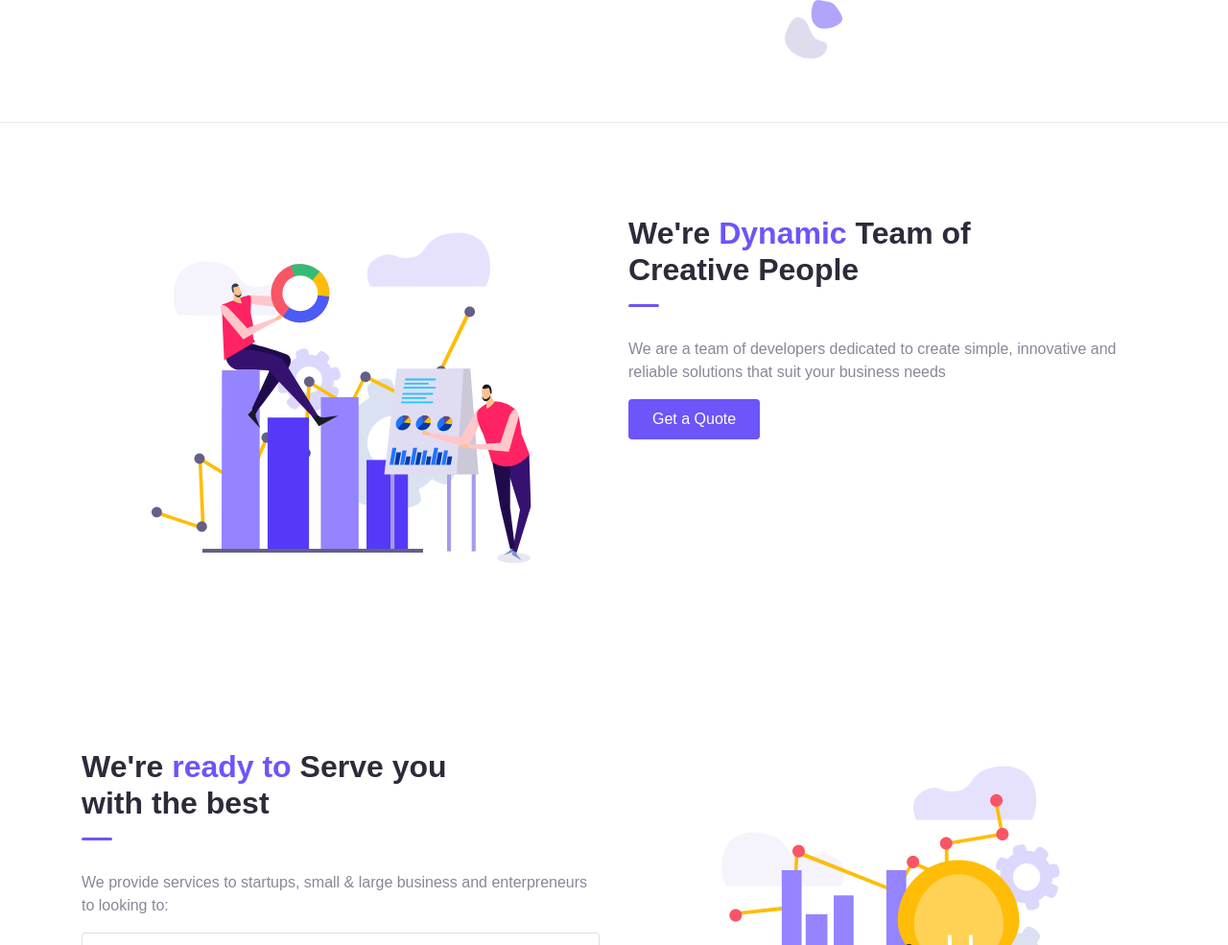
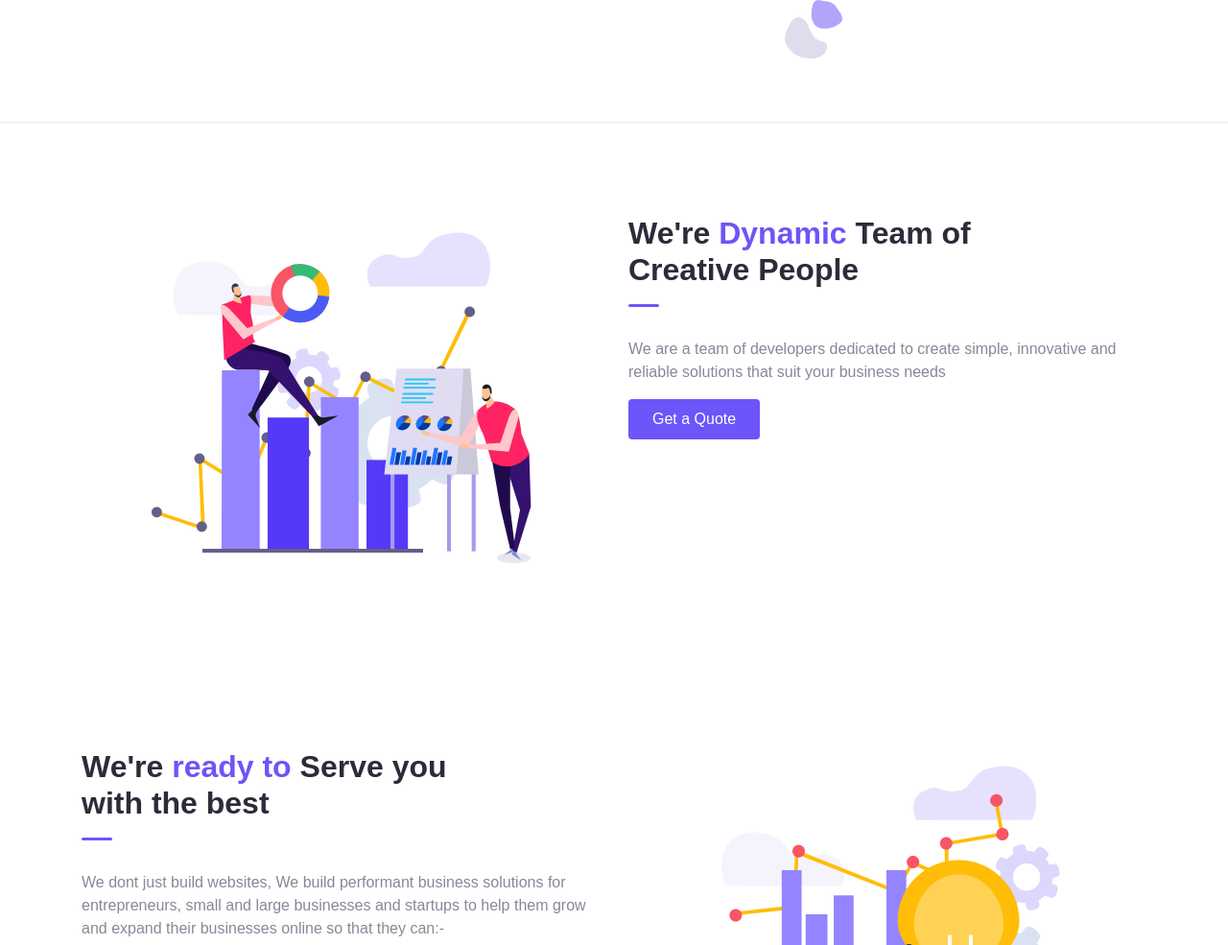
Before and after one commit to Ndxxxu-Ndichu/ButterflyInfusion, a Flask app: page / in a window 1280 px wide. Shown: the part 983-1968 px from the top of the page at 96% size. Run offline with Flask 2, Linux system fonts and the light colour scheme; data that the repository does not hold is empty; some libraries are stand-ins or nearby versions; grey boxes are pictures that could not be loaded.

Commit message:
initial commit

```diff
--- a/bi/templates/index.html
+++ b/bi/templates/index.html
@@ -170,7 +170,10 @@
           <div class="col-lg-6 py-3 wow fadeInLeft">
             <h2 class="title-section">We're <span class="marked">ready to</span> Serve you with the best</h2>
             <div class="divider"></div>
-            <p >We provide services to startups, small & large business and enterpreneurs to looking to:</p>
+            <p >We dont just build websites,
+            We build performant business solutions for entrepreneurs, small and large businesses and startups to help them grow and expand their businesses online
+            so that they can:-
+            </p>
             <ul class="list-group">
               <li class="list-group-item"> <img src="{{url_for('static', filename='tick.png')}}"> Land More Clients</li>
               <li class="list-group-item"> <img src="{{url_for('static', filename='tick.png')}}"> Automate Tasks</li>
```
